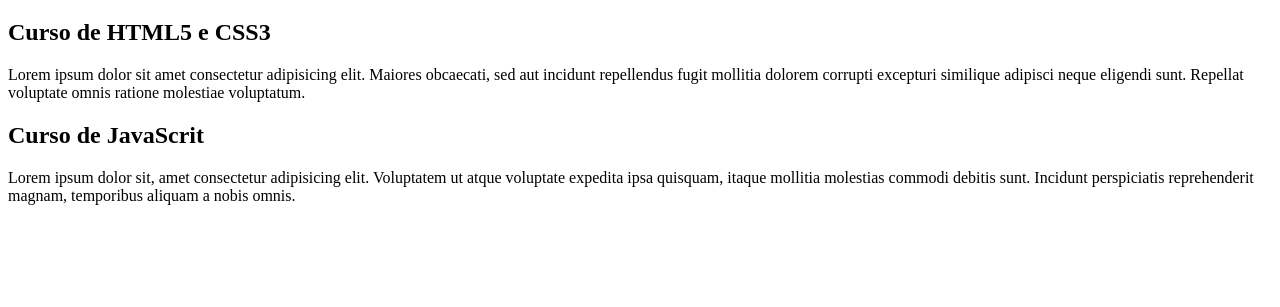
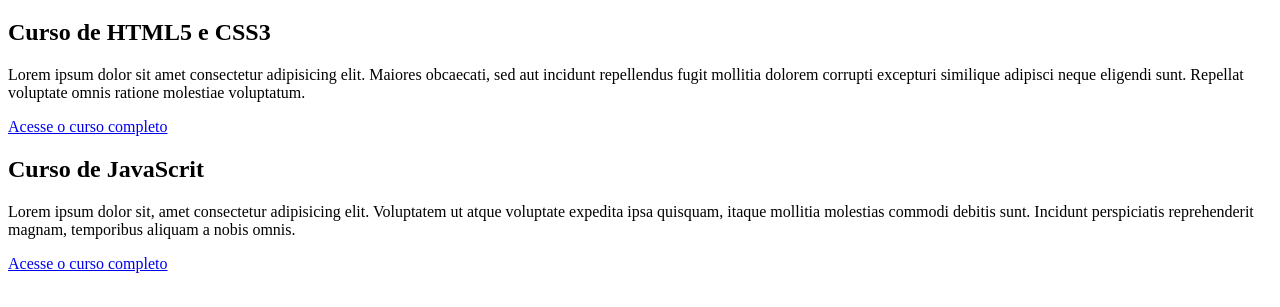
Before and after one commit to Gustavosantosdeev/projetinho, a plain HTML site: page index.html in a window 1280 px wide. Shown: the part 61-368 px from the top of the page. Drawn offline with Linux system fonts and the light colour scheme.

Commit message:
Update index.html

```diff
--- a/index.html
+++ b/index.html
@@ -14,10 +14,12 @@
         <article>
             <h2>Curso de HTML5 e CSS3</h2>
             <p>Lorem ipsum dolor sit amet consectetur adipisicing elit. Maiores obcaecati, sed aut incidunt repellendus fugit mollitia dolorem corrupti excepturi similique adipisci neque eligendi sunt. Repellat voluptate omnis ratione molestiae voluptatum.</p>
+            <p><a href="http://">Acesse o curso completo</a></p>
         </article>
         <article>
             <h2>Curso de JavaScrit</h2>
             <p>Lorem ipsum dolor sit, amet consectetur adipisicing elit. Voluptatem ut atque voluptate expedita ipsa quisquam, itaque mollitia molestias commodi debitis sunt. Incidunt perspiciatis reprehenderit magnam, temporibus aliquam a nobis omnis.</p>
+            <p><a href="http://">Acesse o curso completo</a></p>
         </article>
     </main>
 </body>
```
